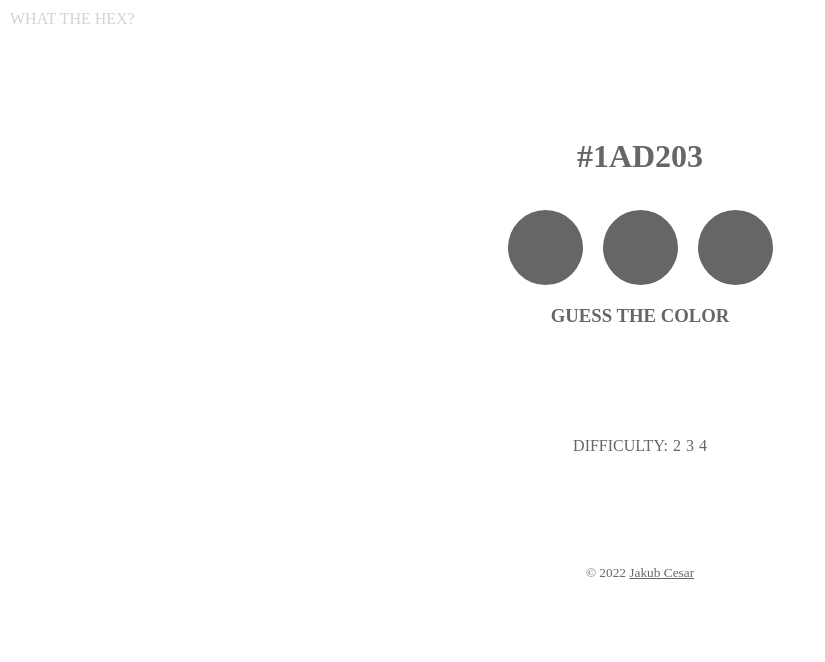
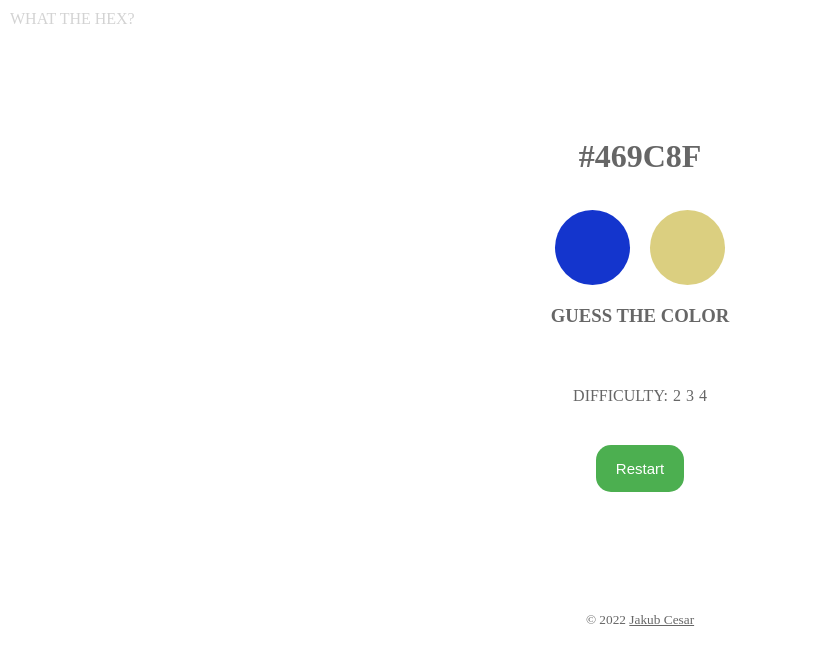
Before and after one commit to cesarjakub/Hex_Color_Guessing_Game, a plain HTML site: page index.html in a window 1280 px wide. Shown: the whole page, without its empty margins (0-825 px from the left). Drawn offline with Linux system fonts and the light colour scheme.

Commit message:
nevím co dělám

```diff
--- a/index.html
+++ b/index.html
@@ -22,9 +22,13 @@
       <h3 class="nazev">GUESS THE COLOR</h3>
       <div class="difficulty">
         <p>DIFFICULTY:</p>
-        <a href="#" class="diff2">2</a>
-        <a href="#" class="diff3">3</a>
-        <a href="#" class="diff4">4</a>
+        <a href="#" class="diff2" onclick="setDifficulty(2)">2</a>
+        <a href="#" class="diff3" onclick="setDifficulty(3)">3</a>
+        <a href="#" class="diff4" onclick="setDifficulty(4)">4</a>
+      </div>
+      <div class="windiv">
+        <p class="win"></p>
+        <button type="button" onclick="" class="restart">Restart</button>
       </div>
     </div>
     <footer>
--- a/script.js
+++ b/script.js
@@ -1,30 +1,40 @@
 let hexColor = document.querySelector('.hex');
 let circleColor = document.querySelector('.color');
-
-const difftwo = document.querySelector('.diff2');
-const diffthree = document.querySelector('.diff3');
-const difffour = document.querySelector('.diff4');
+let circle = document.querySelectorAll('.circ');
+let obtiznost = 2;
 
 function correctHexColor(){
     let randomHex = Math.floor(Math.random()*16777215).toString(16).toUpperCase();
-    let randomColor = "#"+randomHex;
-    hexColor.innerHTML = randomColor;
-    return randomColor;
+    let randomCorrectColor = "#"+randomHex;
+    return randomCorrectColor;
 }
-correctHexColor();
-
-function diff(pocet){
-    const d = document.createElement('div');
-    d.className = "circ";
-    for(let i = 0; i < pocet; i++){
-        circleColor.appendChild(d);
-    }
+function setHexText(){
+    hexColor.innerHTML = correctHexColor();
 }
-difftwo.addEventListener("click", diff(2));
-diffthree.addEventListener("click", diff(4));
-difffour.addEventListener("click", diff(5));
+setHexText();
 
 
-function randomCircleColor(){
+function setCorrectColor(){
+    let div = document.createElement('div');
+    div.className = "circ";
+    div.style.backgroundColor = correctHexColor();
+    //div.addEventListener("click", chechIfCorrect());
+    circleColor.appendChild(div);
+    return div;
+}
+setCorrectColor();
+
+function setOtherColors(){
+    let joe = "#"+Math.floor(Math.random()*16777215).toString(16).toUpperCase();
+    let div = document.createElement('div');
+    div.className = "circ";
+    div.style.backgroundColor = joe;
+    //div.addEventListener("click", chechIfCorrect());
+    circleColor.appendChild(div);
+    return div;
+}
+setOtherColors();
+
+function chechIfCorrect(){
 
 }
--- a/style.css
+++ b/style.css
@@ -40,7 +40,7 @@
 .nazev{
     color: #666;
     margin: 10px;
-    margin-bottom: 100px;
+    margin-bottom: 50px;
 }
 
 .difficulty{
@@ -70,3 +70,22 @@
     margin: 15px;
     color: #666;
 }
+
+.win{
+    text-align: center;
+    margin: 10px;
+    color: #666;
+}
+
+.restart{
+    background-color: #4CAF50;
+    border: none;
+    border-radius: 15px;
+    color: white;
+    padding: 15px 20px;
+    margin: 20px;
+    text-align: center;
+    text-decoration: none;
+    font-size: 15px;
+    cursor: pointer;
+}
```
